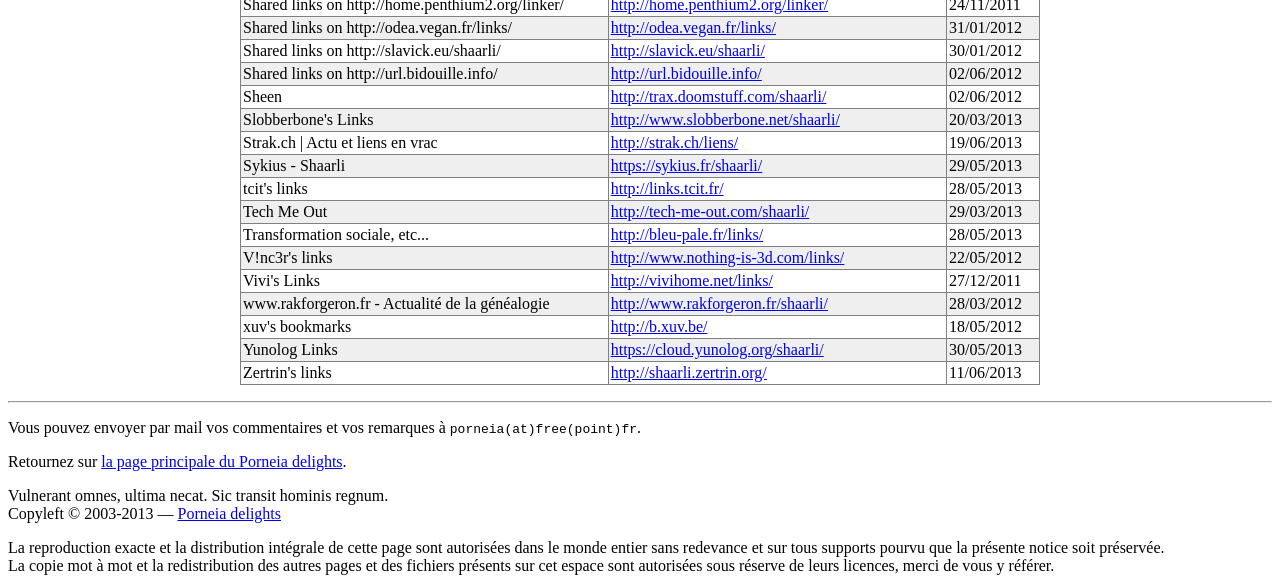
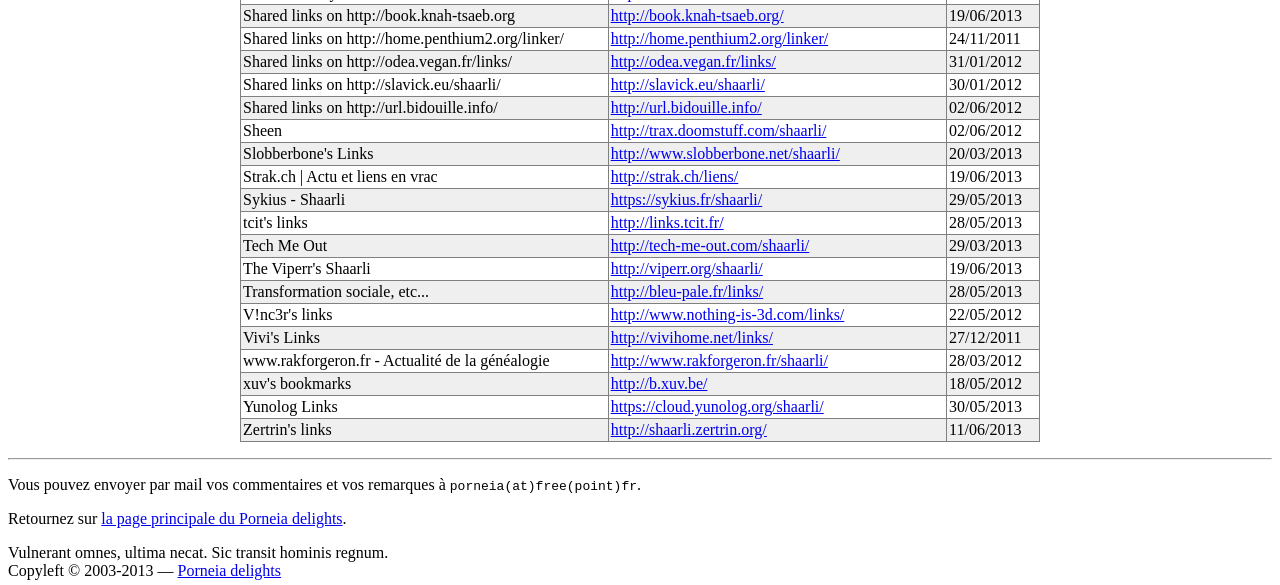
Before and after one commit to porneia/pub, a Jekyll site: the page built from bazaar/shaarli_online.html, in a window 1280 px wide and 900 px high, scrolled down 3495 px, cut to the strip 0-585 px from the top of the window. Built offline with Jekyll 4.4.1, drawn with Linux system fonts in a browser that asks for light colours; Markdown is read by kramdown in place of the engine named in the settings; some of the changed text lies outside the part shown.

Commit message:
New shaarli

```diff
--- a/bazaar/shaarli_online.html
+++ b/bazaar/shaarli_online.html
@@ -15,6 +15,9 @@
 un <a href="https://www.ecirtam.net/shaarlirss/" class="external"
 hreflang="fr">Flux RSS des Shaarlis chez ecirtam.net</a> sous forme de
 planet. Enfin si vous voulez jouer un peu, <a href="{{ site.url }}{{ site.baseurl }}/img/waldo-beach.jpg">suivez ce lien</a>.
+
+<p>
+Nombre de Shaarli répertorié : 163.
 
 <p>
 <table style="width:800px;">
@@ -955,42 +958,48 @@
   </tr>
 
   <tr>
+    <td>The Viperr's Shaarli</td>
+    <td><a href="http://viperr.org/shaarli/">http://viperr.org/shaarli/</a></td>
+    <td>19/06/2013</td>
+  </tr>
+
+  <tr class="ocolor">
     <td>Transformation sociale, etc...</td>
     <td><a href="http://bleu-pale.fr/links/">http://bleu-pale.fr/links/</a></td>
     <td>28/05/2013</td>
   </tr>
 
-  <tr class="ocolor">
+  <tr>
     <td>V!nc3r's links</td>
     <td><a href="http://www.nothing-is-3d.com/links/">http://www.nothing-is-3d.com/links/</a></td>
     <td>22/05/2012</td>
   </tr>
 
-  <tr>
+  <tr class="ocolor">
     <td>Vivi's Links</td>
     <td><a href="http://vivihome.net/links/">http://vivihome.net/links/</a></td>
     <td>27/12/2011</td>
   </tr>
 
-  <tr class="ocolor">
+  <tr>
     <td>www.rakforgeron.fr - Actualité de la généalogie</td>
     <td><a href="http://www.rakforgeron.fr/shaarli/">http://www.rakforgeron.fr/shaarli/</a></td>
     <td>28/03/2012</td>
   </tr>
 
-  <tr>
+  <tr class="ocolor">
     <td>xuv's bookmarks</td>
     <td><a href="http://b.xuv.be/">http://b.xuv.be/</a></td>
     <td>18/05/2012</td>
   </tr>
 
-  <tr class="ocolor">
+  <tr>
     <td>Yunolog Links</td>
     <td><a href="https://cloud.yunolog.org/shaarli/">https://cloud.yunolog.org/shaarli/</a></td>
     <td>30/05/2013</td>
   </tr>
 
-  <tr>
+  <tr class="ocolor">
     <td>Zertrin's links</td>
     <td><a href="http://shaarli.zertrin.org/">http://shaarli.zertrin.org/</a></td>
     <td>11/06/2013</td>
```
